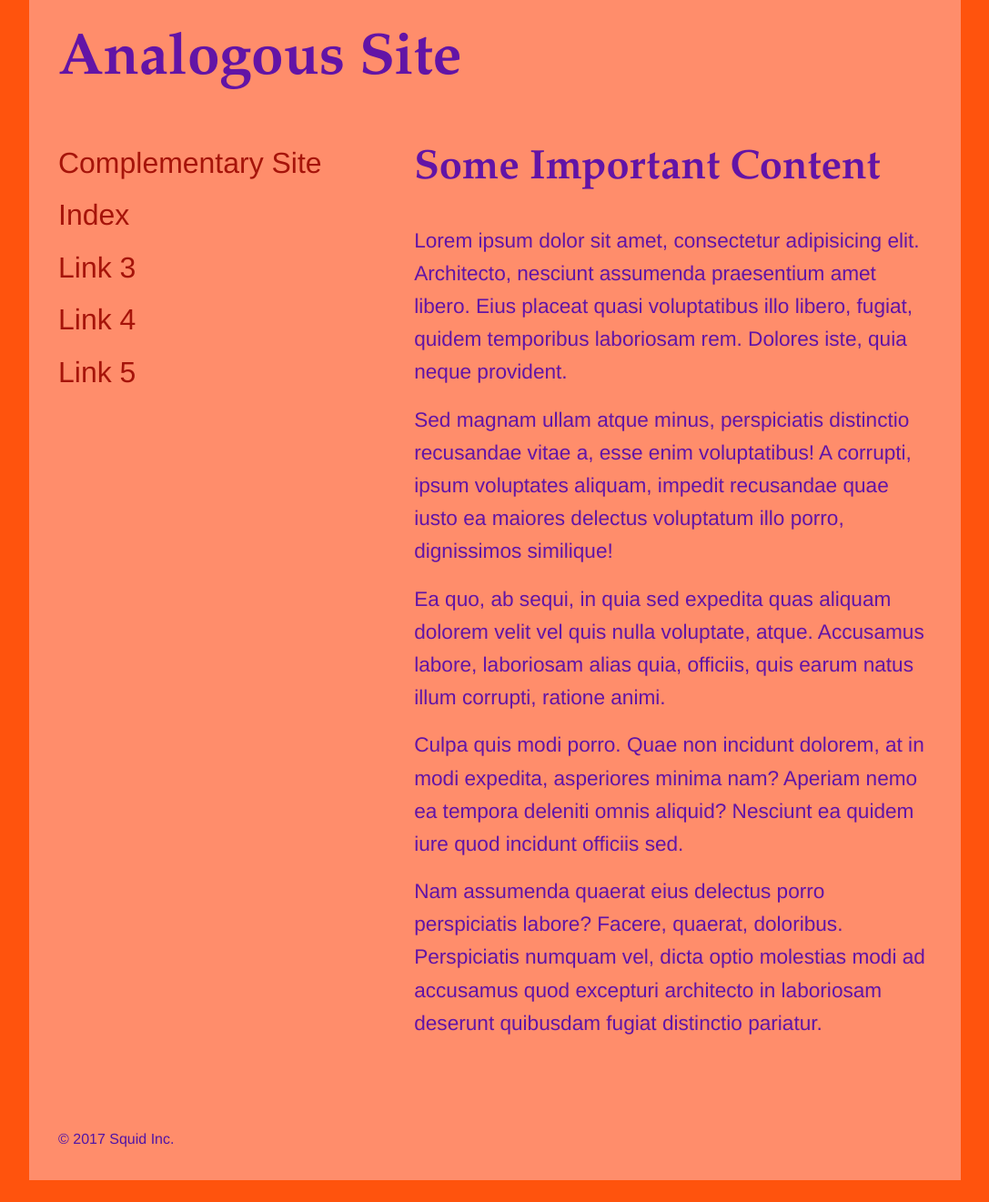
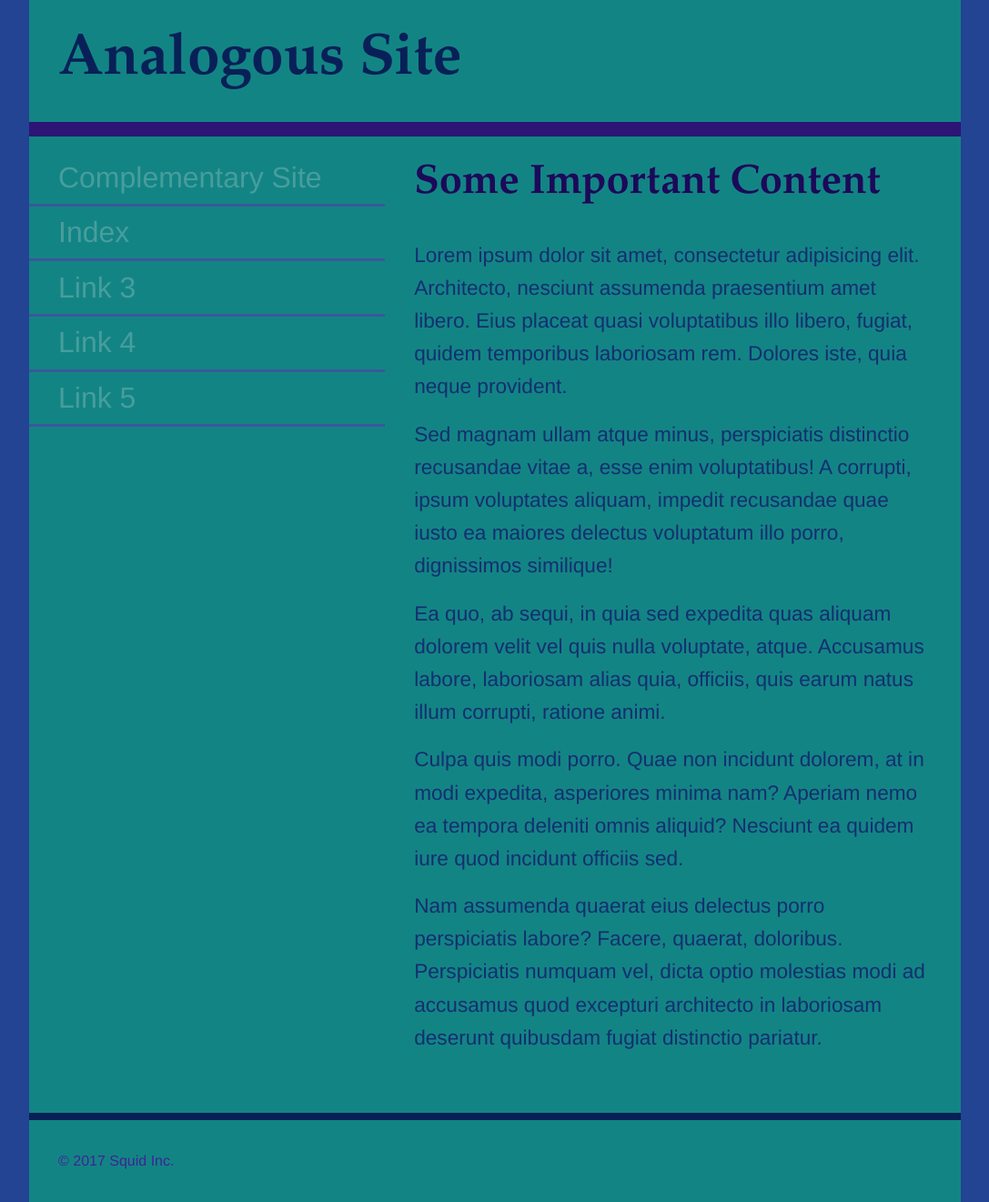
Before and after one commit to KushalYagnik/colours, a plain HTML site: page analogous.html in a window 1280 px wide. Shown: the whole page at 91% size, without its empty margins (96-1183 px from the left). Before the commit the page ends 1297 px from the top, so only its background shows below. Drawn offline with Linux system fonts and the light colour scheme.

Commit message:
Update analogous.html

```diff
--- a/analogous.html
+++ b/analogous.html
@@ -24,7 +24,7 @@
             font-family: Helvetica, Arial, sans-serif;
         }
         html,body{
-            background-color: #FF530D;
+            background-color: #224493;
         }
         h1{
             font-family: Palatino, 'Palatino Linotype', 'Palatino LT STD', 'Book Antiqua', Georgia, serif;
@@ -46,13 +46,13 @@
         nav li>a{
             display: block;
             text-decoration: none;
-            border-bottom: 0.2rem #6214A6;
+            border-bottom: 0.2rem solid #3A579A;
             padding: 0.2rem 2rem;
             color: #9781FF;
         }
         nav li>a:hover,
         nav li>a:active{
-            color: #FFC86B;
+            color: #082057;
         }
         p{
             font-size: 1.414rem;
@@ -65,11 +65,11 @@
             width: 80%;
             max-width: 1200px;
             margin: 0 auto;
-            background-color: #FF8D6B;
+            background-color: #138484;
         }
         header{
             width:100%;
-            border-bottom: 1rem #0014A6;
+            border-bottom: 1rem solid #2C1574;
         }
         nav{
             float:left;
@@ -82,36 +82,36 @@
         footer{
             clear:both;
             width: 100%;
-            border-top: 0.5rem #6214A6;
+            border-top: 0.5rem solid #082057;
         }
         footer p{
             font-size: 1rem;
             padding: 2rem;
-            color: #5114A6;
+            color: #3F2497;
         }
     </style>
 </head>
 <body>
     <div class="wrapper">
         <header>
-            <h1><font color="#6214A6">Analogous Site</font></h1>
+            <h1><font color="#082057">Analogous Site</font></h1>
         </header>
         <nav>
             <ul>
-               <li><a href="https://kushalyagnik.github.io/colours/complementary.html"><font color="#A6140A">Complementary Site</font></a></li>
-                <li><a href="https://kushalyagnik.github.io/colours/index.html"><font color="#A6140A">Index</font></a></li>
-                <li><a href="#"><font color="#A6140A">Link 3</font></a></li>
-                <li><a href="#"><font color="#A6140A">Link 4</font></a></li>
-                <li><a href="#"><font color="#A6140A">Link 5</font></a></li>
+               <li><a href="https://kushalyagnik.github.io/colours/complementary.html"><font color="#489D9D">Complementary Site</font></a></li>
+                <li><a href="https://kushalyagnik.github.io/colours/index.html"><font color="#489D9D">Index</font></a></li>
+                <li><a href="#"><font color="#489D9D">Link 3</font></a></li>
+                <li><a href="#"><font color="#489D9D">Link 4</font></a></li>
+                <li><a href="#"><font color="#489D9D">Link 5</font></a></li>
             </ul>
         </nav>
         <main>
-            <h2><font color="#6214A6">Some Important Content</font></h2>
-            <p><font color="#6214A6">Lorem ipsum dolor sit amet, consectetur adipisicing elit. Architecto, nesciunt assumenda praesentium amet libero. Eius placeat quasi voluptatibus illo libero, fugiat, quidem temporibus laboriosam rem. Dolores iste, quia neque provident.</font></p>
-            <p><font color="#6214A6">Sed magnam ullam atque minus, perspiciatis distinctio recusandae vitae a, esse enim voluptatibus! A corrupti, ipsum voluptates aliquam, impedit recusandae quae iusto ea maiores delectus voluptatum illo porro, dignissimos similique!</font></p>
-            <p><font color="#6214A6">Ea quo, ab sequi, in quia sed expedita quas aliquam dolorem velit vel quis nulla voluptate, atque. Accusamus labore, laboriosam alias quia, officiis, quis earum natus illum corrupti, ratione animi.</font></p>
-            <p><font color="#6214A6">Culpa quis modi porro. Quae non incidunt dolorem, at in modi expedita, asperiores minima nam? Aperiam nemo ea tempora deleniti omnis aliquid? Nesciunt ea quidem iure quod incidunt officiis sed.</font></p>
-            <p><font color="#6214A6">Nam assumenda quaerat eius delectus porro perspiciatis labore? Facere, quaerat, doloribus. Perspiciatis numquam vel, dicta optio molestias modi ad accusamus quod excepturi architecto in laboriosam deserunt quibusdam fugiat distinctio pariatur.</font></p>
+            <h2><font color="#1C0959">Some Important Content</font></h2>
+            <p><font color="#132F71">Lorem ipsum dolor sit amet, consectetur adipisicing elit. Architecto, nesciunt assumenda praesentium amet libero. Eius placeat quasi voluptatibus illo libero, fugiat, quidem temporibus laboriosam rem. Dolores iste, quia neque provident.</font></p>
+            <p><font color="#132F71">Sed magnam ullam atque minus, perspiciatis distinctio recusandae vitae a, esse enim voluptatibus! A corrupti, ipsum voluptates aliquam, impedit recusandae quae iusto ea maiores delectus voluptatum illo porro, dignissimos similique!</font></p>
+            <p><font color="#132F71">Ea quo, ab sequi, in quia sed expedita quas aliquam dolorem velit vel quis nulla voluptate, atque. Accusamus labore, laboriosam alias quia, officiis, quis earum natus illum corrupti, ratione animi.</font></p>
+            <p><font color="#132F71">Culpa quis modi porro. Quae non incidunt dolorem, at in modi expedita, asperiores minima nam? Aperiam nemo ea tempora deleniti omnis aliquid? Nesciunt ea quidem iure quod incidunt officiis sed.</font></p>
+            <p><font color="#132F71">Nam assumenda quaerat eius delectus porro perspiciatis labore? Facere, quaerat, doloribus. Perspiciatis numquam vel, dicta optio molestias modi ad accusamus quod excepturi architecto in laboriosam deserunt quibusdam fugiat distinctio pariatur.</font></p>
         </main>
         <footer>
             <p>&copy; 2017 Squid Inc.</p>
```
